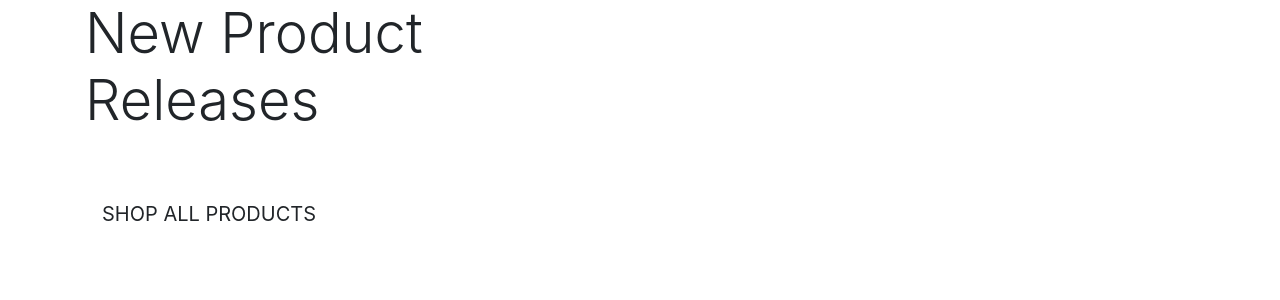
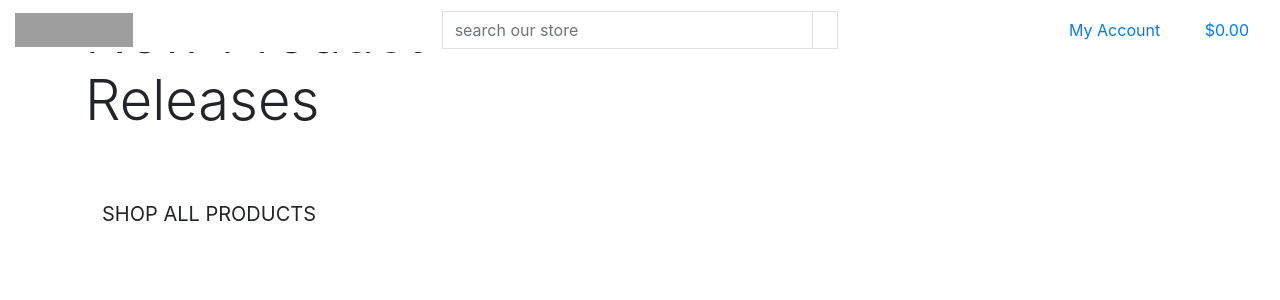
Before and after one commit to AndyL86/throwback-developments, a Django app: page / in a window 1280 px wide. Shown: the top 300 px of the page. Run offline with Django 3.2, Linux system fonts and the light colour scheme; grey boxes are pictures that could not be loaded.

Commit message:
add home page header basic template

```diff
--- a/templates/base.html
+++ b/templates/base.html
@@ -2,27 +2,33 @@
 
 <!DOCTYPE html>
 <html lang="en">
+
 <head>
 
     {% block extra_meta %}
     {% endblock %}
 
     {% block meta %}
-        <meta charset="UTF-8">
-        <meta http-equiv="X-UA-Compatible" content="IE=edge">
-        <meta name="viewport" content="width=device-width, initial-scale=1.0">
+    <meta charset="UTF-8">
+    <meta http-equiv="X-UA-Compatible" content="IE=edge">
+    <meta name="viewport" content="width=device-width, initial-scale=1.0">
     {% endblock %}
 
     {% block extra_css %}
     {% endblock %}
 
     {% block corecss %}
-        <link rel="stylesheet" href="https://cdn.jsdelivr.net/npm/bootstrap@4.6.2/dist/css/bootstrap.min.css" integrity="sha384-xOolHFLEh07PJGoPkLv1IbcEPTNtaed2xpHsD9ESMhqIYd0nLMwNLD69Npy4HI+N" crossorigin="anonymous">
+    <link rel="stylesheet" href="https://cdn.jsdelivr.net/npm/bootstrap@4.6.2/dist/css/bootstrap.min.css"
+        integrity="sha384-xOolHFLEh07PJGoPkLv1IbcEPTNtaed2xpHsD9ESMhqIYd0nLMwNLD69Npy4HI+N" crossorigin="anonymous">
     {% endblock %}
 
     {% block corejs %}
-        <script src="https://cdn.jsdelivr.net/npm/jquery@3.5.1/dist/jquery.slim.min.js" integrity="sha384-DfXdz2htPH0lsSSs5nCTpuj/zy4C+OGpamoFVy38MVBnE+IbbVYUew+OrCXaRkfj" crossorigin="anonymous"></script>
-        <script src="https://cdn.jsdelivr.net/npm/bootstrap@4.6.2/dist/js/bootstrap.bundle.min.js" integrity="sha384-Fy6S3B9q64WdZWQUiU+q4/2Lc9npb8tCaSX9FK7E8HnRr0Jz8D6OP9dO5Vg3Q9ct" crossorigin="anonymous"></script>
+    <script src="https://cdn.jsdelivr.net/npm/jquery@3.5.1/dist/jquery.slim.min.js"
+        integrity="sha384-DfXdz2htPH0lsSSs5nCTpuj/zy4C+OGpamoFVy38MVBnE+IbbVYUew+OrCXaRkfj" crossorigin="anonymous">
+    </script>
+    <script src="https://cdn.jsdelivr.net/npm/bootstrap@4.6.2/dist/js/bootstrap.bundle.min.js"
+        integrity="sha384-Fy6S3B9q64WdZWQUiU+q4/2Lc9npb8tCaSX9FK7E8HnRr0Jz8D6OP9dO5Vg3Q9ct" crossorigin="anonymous">
+    </script>
     {% endblock %}
 
     {% block extra_js %}
@@ -30,8 +36,70 @@
 
     <title>Throwback Developments {% block extra_title %}{% endblock %}</title>
 </head>
+
 <body>
-    <header class="container-fluid fixed-top"></header>
+    <header class="container-fluid fixed-top">
+        <div id="topnav" class="row bg-white pt-lg-2 d-none d-lg-flex">
+            <div class="col-12 col-lg-4 my-auto py-1 py-lg-0 text-center text-lg-left">
+                <a class="navbar-brand" href="{% url 'home' %}">
+                    <img src="#" alt="" width="118" height="34" aria-label="Throwback Developments logo">
+                </a>
+            </div>
+            <div class="col-12 col-lg-4 my-auto py-1 py-lg-0">
+                <form method="GET" action="#">
+                    <div class="input-group w-100">
+                        <input class="form-control border border-black rounded-0" type="text" name="q"
+                            placeholder="search our store">
+                        <div class="input-group-append">
+                            <button class="form-control btn btn-black border border-black rounded-0" type="submit">
+                                <span class="icon">
+                                    <i class="fas fa-search"></i>
+                                </span>
+                            </button>
+                        </div>
+                    </div>
+                </form>
+            </div>
+            <div class="col-12 col-lg-4 my-auto py-1 py-lg-0">
+                <ul class="list-inline list-unstyled text-center text-lg-right my-0">
+                    <li class="list-inline-item dropdown">
+                        <a class="text-black nav-link" href="#" id="user-options" data-toggle="dropdown"
+                            aria-haspopup="true" aria-expanded="false">
+                            <div class="text-center">
+                                <div><i class="fas fa-user-cog"></i></div>
+                                <p class="my-0">My Account</p>
+                            </div>
+                        </a>
+                        <div class="dropdown-menu border-0" aria-labelledby="user-options">
+                            {% if request.user.is_authenticated %}
+                            {% if request.user.is_superuser %}
+                            <a href="" class="dropdown-item">Product Management</a>
+                            {% endif %}
+                            <a href="" class="dropdown-item">My Profile</a>
+                            <a href="{% url 'account_logout' %}" class="dropdown-item">Logout</a>
+                            {% else %}
+                            <a href="{% url 'account_signup' %}" class="dropdown-item">Register</a>
+                            <a href="{% url 'account_login' %}" class="dropdown-item">Login</a>
+                            {% endif %}
+                        </div>
+                    </li>
+                    <li class="list-inline-item">
+                        <a class="{% if grand_total %}text-info font-weight-bold{% else %}text-black{% endif %} nav-link" href="">
+                            <div class="text-center">
+                                <div><i class="fas fa-shopping-basket"></i></div>
+                                <p class="my-0">
+                                    {% if grand_total %}
+                                        ${{ grand_total|floatformat:2 }}
+                                    {% else %}
+                                        $0.00
+                                    {% endif %}
+                                </p>
+                            </div>
+                        </a>
+                    </li>
+                </ul>
+            </div>
+    </header>
 
     {% if messages %}
     <div class="message-container"></div>
@@ -47,4 +115,5 @@
     {% endblock %}
 
 </body>
+
 </html>
```
Also changed, not shown: 1 other file.
